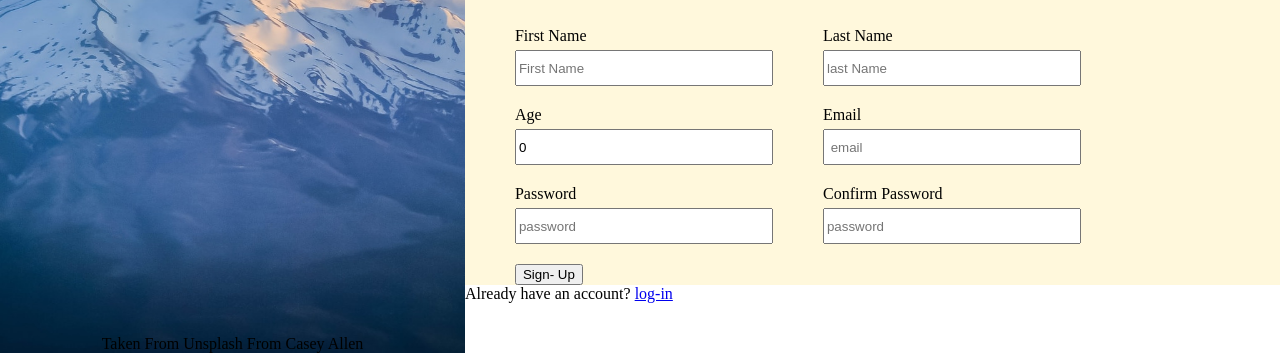
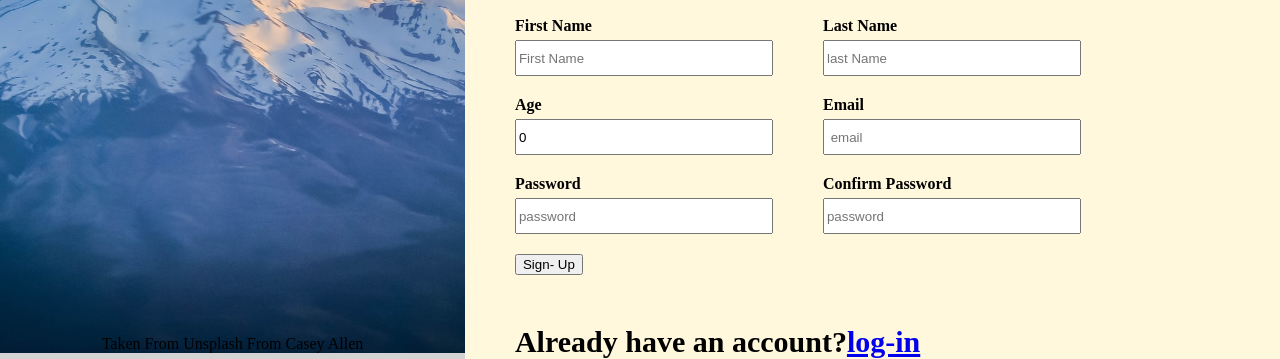
Before and after one commit to 1Pinesh/Sign-up-Form, a plain HTML site: page index.html in a window 1280 px wide. Shown: the part 447-806 px from the top of the page. Drawn offline with Linux system fonts and the light colour scheme.

Commit message:
changing the login span size and adding padding

```diff
--- a/style.css
+++ b/style.css
@@ -3,6 +3,7 @@
 body{
     margin: 0px;
     margin: 0px;
+    background-color: lightgray;
 }
 
 .main-con{
@@ -63,7 +64,7 @@ body{
 .form-sub-title{
     padding-top: 25px;
     padding-left: 50px;
-    padding-bottom: 25px;
+    padding-bottom: 15px;
     font-size: 50px;
     font-weight: 800;
     background-color: cornsilk;
@@ -76,7 +77,7 @@ body{
 form{
     padding-top:30px ;
     padding-left: 50px;
-    background-color: cornsilk;;
+    background-color: cornsilk;
 }
 
 /* Target any calss called col */
@@ -91,6 +92,10 @@ label{
     flex-flow: column;
     gap: 5px;
 }
+label{
+    font-weight: 800;
+}
+
 
 input {
     min-width: 250px;
@@ -98,3 +103,15 @@ input {
     height: 30px;
     margin-bottom: 20px;
 }
+
+.form-section > span {
+    display: flex;
+    padding-top: 50px;
+    padding-left: 50px;
+    background-color: cornsilk;
+}
+
+.form-section > span {
+    font-size: 30px;
+    font-weight: 800;
+}
```
